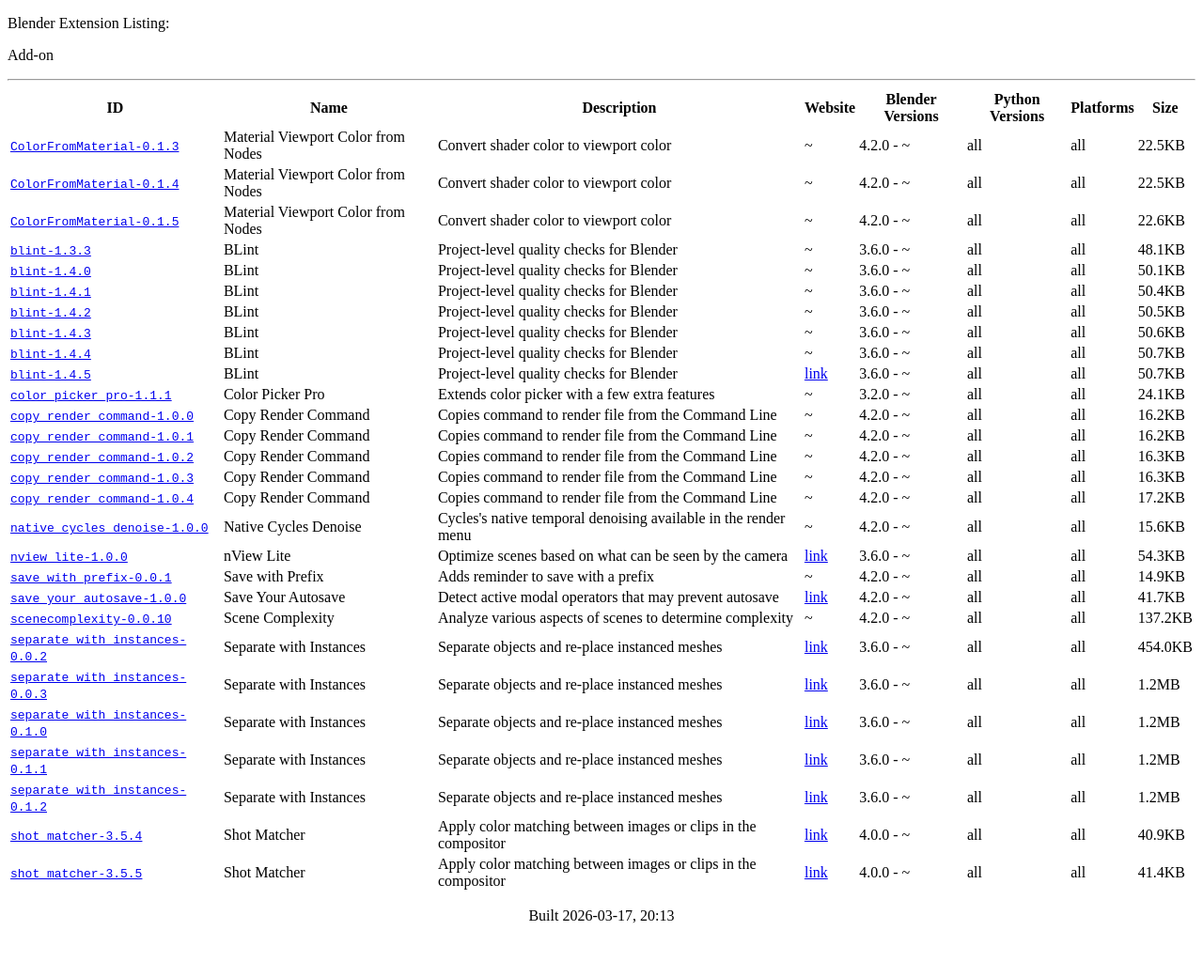
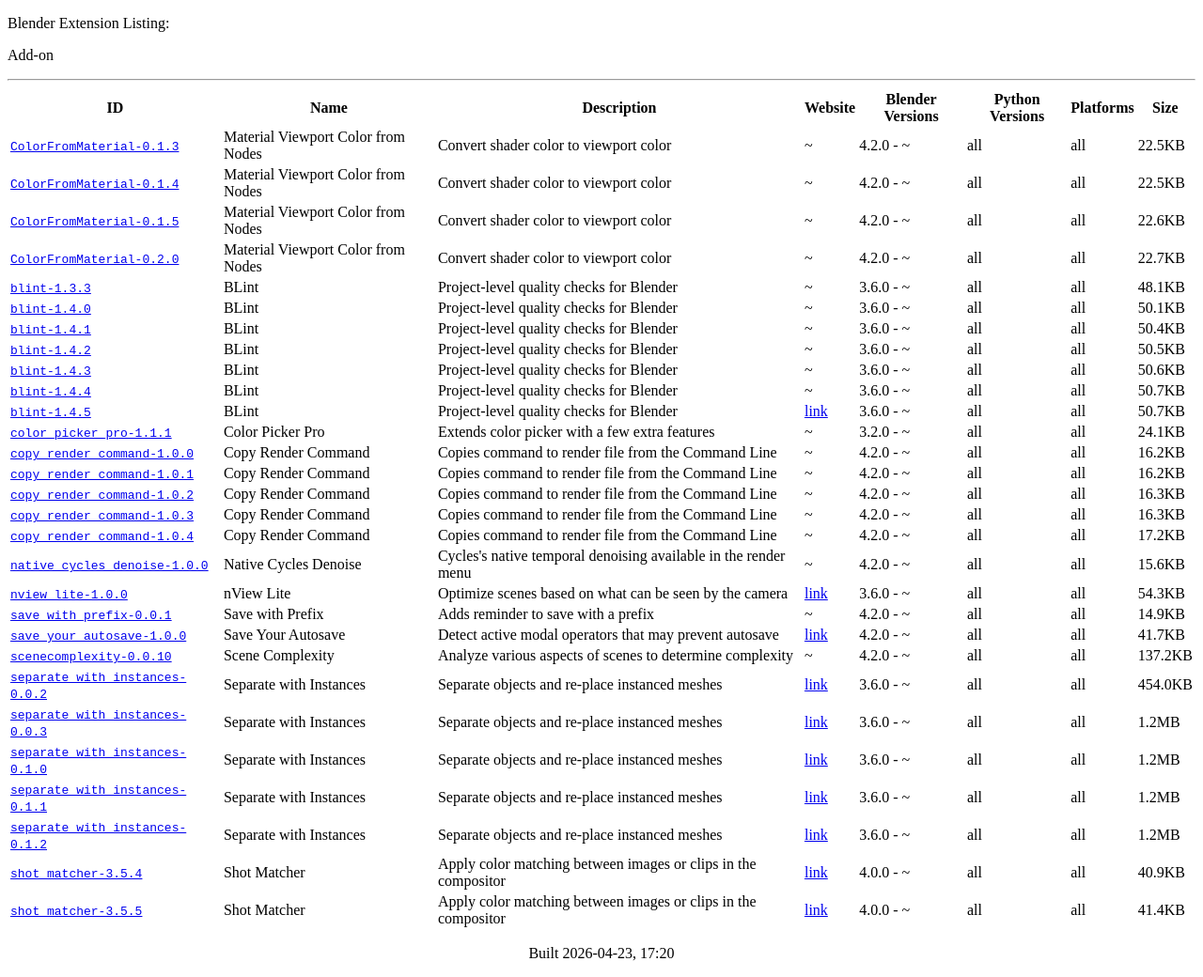
Before and after one commit to semagnum/extensions, a plain HTML site: page add_ons/index.html in a window 1280 px wide. Shown: the whole page at 94% size. Before the commit the page ends 1000 px from the top, so only its background shows below. Drawn offline with Linux system fonts and the light colour scheme.

Commit message:
ColorFromMaterial-0.2.0

```diff
--- a/add_ons/index.html
+++ b/add_ons/index.html
@@ -48,6 +48,16 @@
     <td>all</td>
     <td>all</td>
     <td>22.6KB</td>
+  </tr>
+  <tr>
+    <td><tt><a href="./ColorFromMaterial-0.2.0.zip?repository=.%2Findex.json&blender_version_min=4.2.0">ColorFromMaterial-0.2.0</a></tt></td>
+    <td>Material Viewport Color from Nodes</td>
+    <td>Convert shader color to viewport color</td>
+    <td>~</td>
+    <td>4.2.0 - ~</td>
+    <td>all</td>
+    <td>all</td>
+    <td>22.7KB</td>
   </tr>
   <tr>
     <td><tt><a href="./blint-1.3.3.zip?repository=.%2Findex.json&blender_version_min=3.6.0">blint-1.3.3</a></tt></td>
@@ -301,6 +311,6 @@
   </tr>
 </table>
 
-<center><p>Built 2026-03-17, 20:13</p></center>
+<center><p>Built 2026-04-23, 17:20</p></center>
 </body>
 </html>
```
Also changed, not shown: add_ons/index.json (+19 -0 lines), 1 other file.
